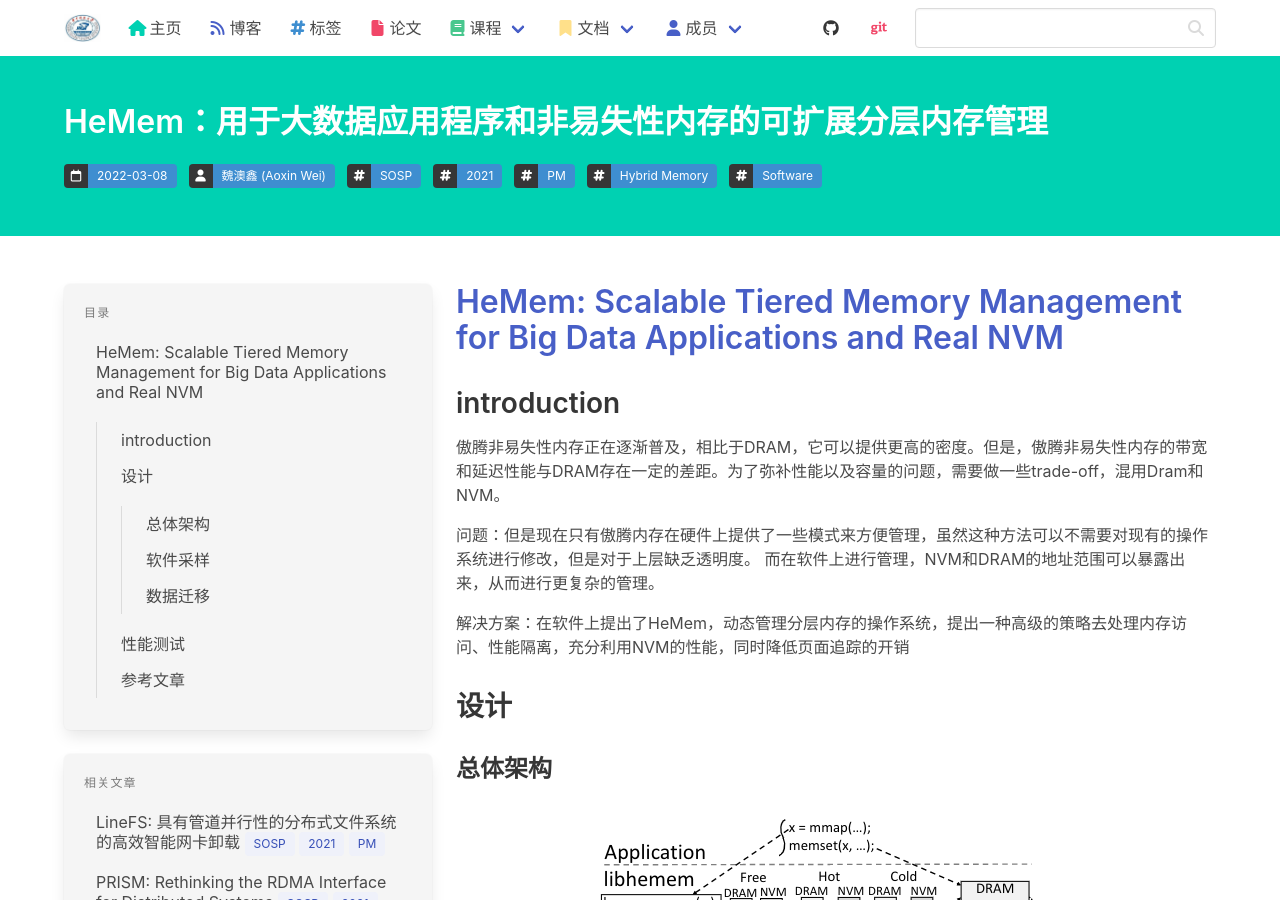
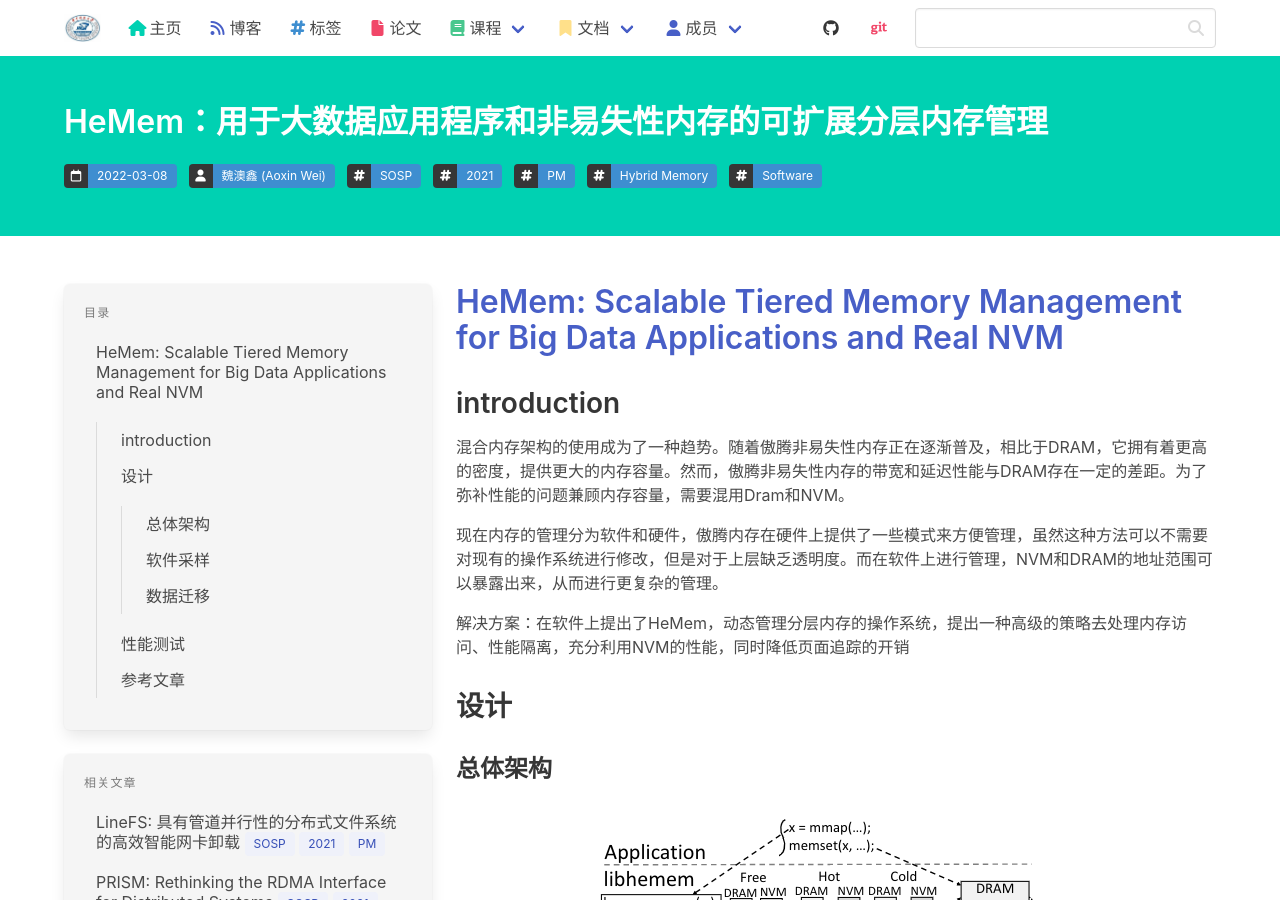
Before and after one commit to haslaboratory/haslaboratory.github.io, a Jekyll site: the page built from _posts/2022-03-08-Hemem.md, in a window 1280 px wide and 900 px high. Built offline with Jekyll 4.4.1, drawn with Linux system fonts in a browser that asks for light colours; nearby versions of some CDN libraries; library files that are not in the unit come from our copies; comment, search, counter and statistics services are not loaded.

Commit message:
fix some writing error

```diff
--- a/_posts/2022-03-08-Hemem.md
+++ b/_posts/2022-03-08-Hemem.md
@@ -13,10 +13,9 @@ tags:
 # [HeMem: Scalable Tiered Memory Management for Big Data Applications and Real NVM](https://dl.acm.org/doi/pdf/10.1145/3477132.3483550)
 
 ## introduction
-傲腾非易失性内存正在逐渐普及，相比于DRAM，它可以提供更高的密度。但是，傲腾非易失性内存的带宽和延迟性能与DRAM存在一定的差距。为了弥补性能以及容量的问题，需要做一些trade-off，混用Dram和NVM。
+混合内存架构的使用成为了一种趋势。随着傲腾非易失性内存正在逐渐普及，相比于DRAM，它拥有着更高的密度，提供更大的内存容量。然而，傲腾非易失性内存的带宽和延迟性能与DRAM存在一定的差距。为了弥补性能的问题兼顾内存容量，需要混用Dram和NVM。
 
-问题：但是现在只有傲腾内存在硬件上提供了一些模式来方便管理，虽然这种方法可以不需要对现有的操作系统进行修改，但是对于上层缺乏透明度。
-而在软件上进行管理，NVM和DRAM的地址范围可以暴露出来，从而进行更复杂的管理。
+现在内存的管理分为软件和硬件，傲腾内存在硬件上提供了一些模式来方便管理，虽然这种方法可以不需要对现有的操作系统进行修改，但是对于上层缺乏透明度。而在软件上进行管理，NVM和DRAM的地址范围可以暴露出来，从而进行更复杂的管理。
 
 解决方案：在软件上提出了HeMem，动态管理分层内存的操作系统，提出一种高级的策略去处理内存访问、性能隔离，充分利用NVM的性能，同时降低页面追踪的开销
 
```
Also changed, not shown: _posts/2022-03-24-MT2.md (+1 -1 lines).
